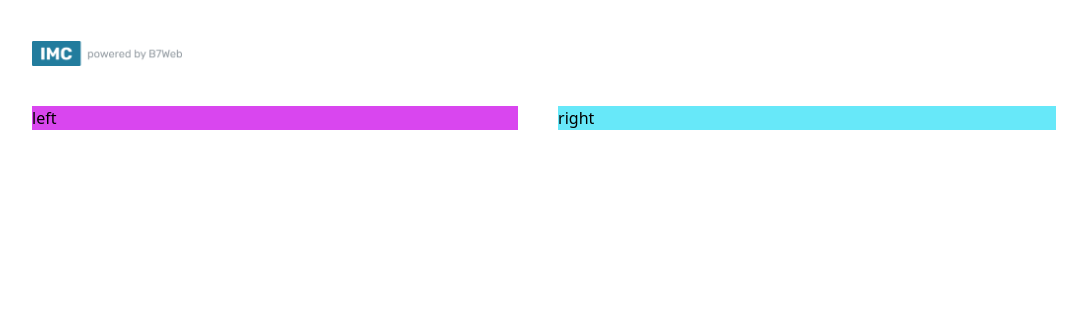
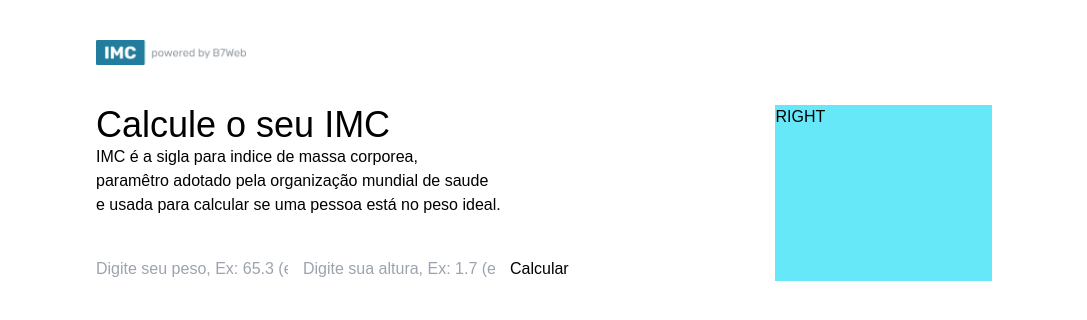
Before and after one commit to g-101/calculadora-imc, a React (Vite) app: page / in a window 1280 px wide. Shown: the top 320 px of the page, without its empty margins (96-1183 px from the left). Built offline with nearby package versions, Linux system fonts and the light colour scheme.

Commit message:
criando o leftside

```diff
--- a/src/App.css
+++ b/src/App.css
@@ -1,5 +1,3 @@
 .wrap {
-  margin: 40px auto;
-  max-width: 900px;
-  /* background-color: rgb(231, 10, 10); */
+  padding-bottom: 50px;
 }
--- a/src/App.tsx
+++ b/src/App.tsx
@@ -1,17 +1,57 @@
+import { useState, ChangeEvent } from 'react';
 import './App.css';
 import poweredImage from './assets/icons/powered.png';
 
 const App = () => {
+  const [heightField, setHeightField] = useState<number>(0);
+  const [weightField, setWeightField] = useState<number>(0);
+  const heightChangeHandler = (event: ChangeEvent<HTMLInputElement>) => {
+    setHeightField(parseFloat(event.target.value));
+  };
+  const weightChangeHandler = (event: ChangeEvent<HTMLInputElement>) => {
+    setWeightField(parseFloat(event.target.value));
+  };
+  const calculateHandler = () => {
+    if (heightField && weightField) {
+      const out = weightField / (heightField * heightField);
+      alert(out);
+    } else {
+      alert('DIGITE TODOS OS CAMPOS');
+    }
+  };
   return (
-    <div>
-      <header className="max-w-screen-lg my-10 mx-auto">
+    <div className="wrap">
+      <header className="max-w-4xl my-10 mx-auto">
         <div>
           <img className="inline-block" src={poweredImage} alt="logo" width={150} />
         </div>
       </header>
-      <div className="flex max-w-screen-lg m-auto gap-10">
-        <div className="grow bg-fuchsia-500">left</div>
-        <div className="grow bg-cyan-300">right</div>
+      <div className="flex max-w-4xl m-auto gap-10">
+        <div className="grow">
+          <h1 className="text-4xl">Calcule o seu IMC</h1>
+          <p className="text-base mb-10">
+            IMC é a sigla para indice de massa corporea, <br />
+            paramêtro adotado pela organização mundial de saude
+            <br /> e usada para calcular se uma pessoa está no peso ideal.
+          </p>
+          {/* bg-fuchsia-500 */}
+          <input
+            type="number"
+            placeholder="Digite seu peso, Ex: 65.3 (em kg)"
+            value={weightField > 0 ? weightField : ''}
+            onChange={weightChangeHandler}
+          />
+          <input
+            type="number"
+            placeholder="Digite sua altura, Ex: 1.7 (em metros)"
+            value={heightField > 0 ? heightField : ''}
+            onChange={heightChangeHandler}
+          />
+          <button type="submit" onClick={calculateHandler}>
+            Calcular
+          </button>
+        </div>
+        <div className="grow bg-cyan-300">RIGHT</div>
       </div>
     </div>
   );
--- a/src/index.css
+++ b/src/index.css
@@ -2,14 +2,6 @@
 @tailwind components;
 @tailwind utilities;
 
-/* :root {
-  font-family: Inter, Avenir, Helvetica, Arial, sans-serif;
-  font-synthesis: none;
-  text-rendering: optimizeLegibility;
-  -webkit-font-smoothing: antialiased;
-  -moz-osx-font-smoothing: grayscale;
-  -webkit-text-size-adjust: 100%;
-}
 * {
   box-sizing: border-box;
   padding: 0;
@@ -17,15 +9,6 @@
 
 body {
   margin: 0;
+  font-family: Arial, Helvetica, sans-serif;
   min-height: 100vh;
 }
-img,
-svg,
-video,
-canvas,
-audio,
-iframe,
-embed,
-object {
-  display: block;
-} */
```
